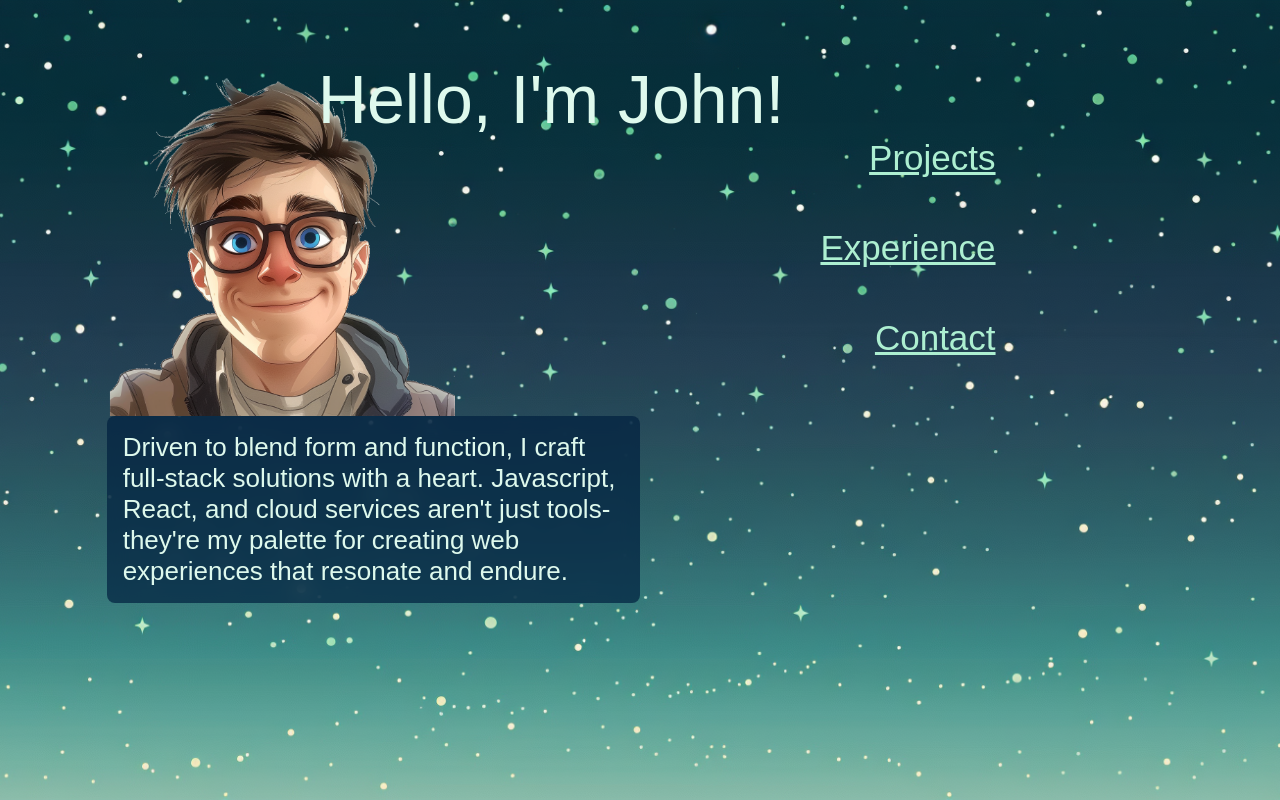
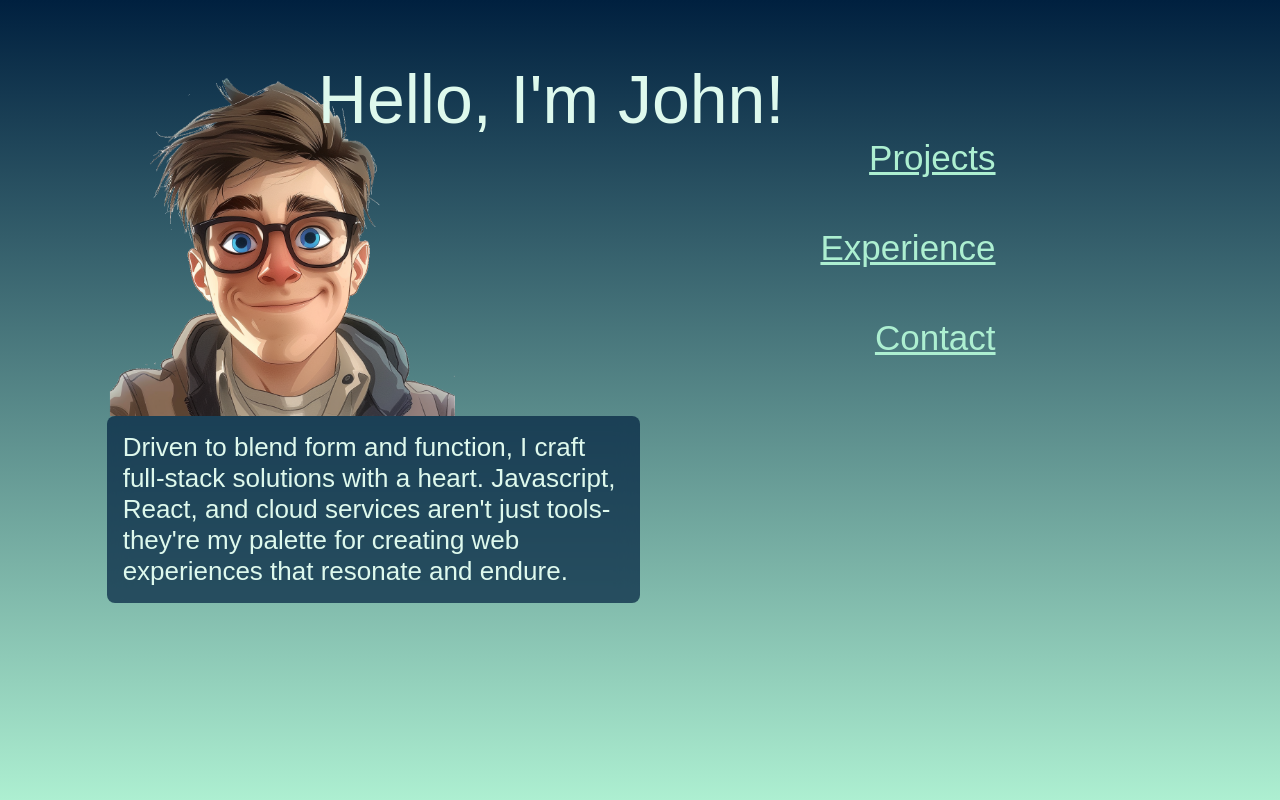
Before and after one commit to johnlundy94/full-stack-portfolio, a React (Create React App) app: page / in a window 1280 px wide. Shown: the top 800 px of the page. Built offline with nearby package versions, Linux system fonts and the light colour scheme; a web font is replaced by a local one.

Commit message:
changed background

```diff
--- a/src/App.css
+++ b/src/App.css
@@ -2,10 +2,9 @@
   text-align: center;
   width: 100%;
   min-height: 100vh;
-  background-image: url(assets/portfolio-background.png);
-  background-position: center;
+  background: linear-gradient(to bottom, #00203F, #ADEFD1);
   background-size: cover;
-    background-attachment: fixed;
+  background-attachment: fixed;
 }
 
 h1 {
```
